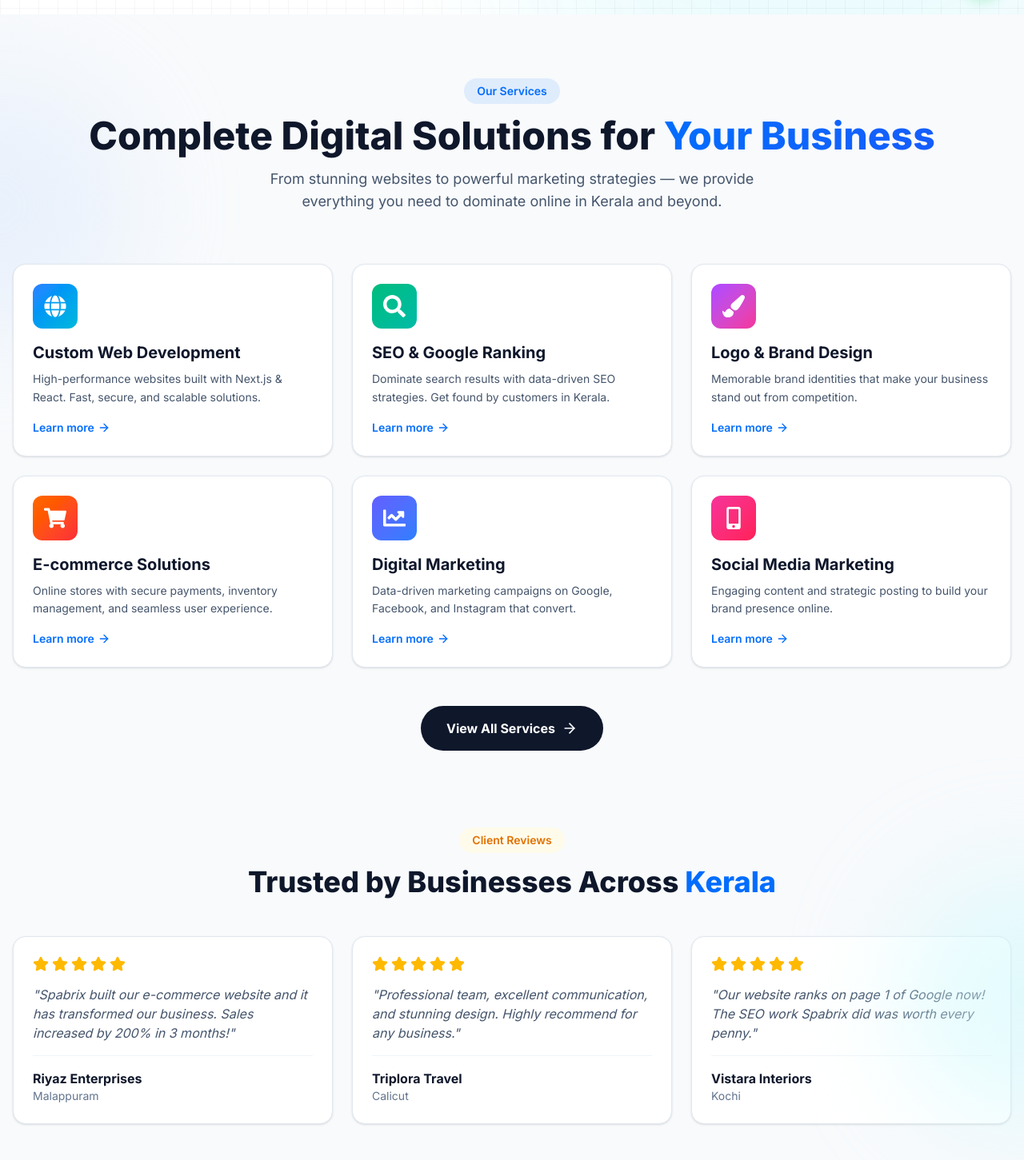
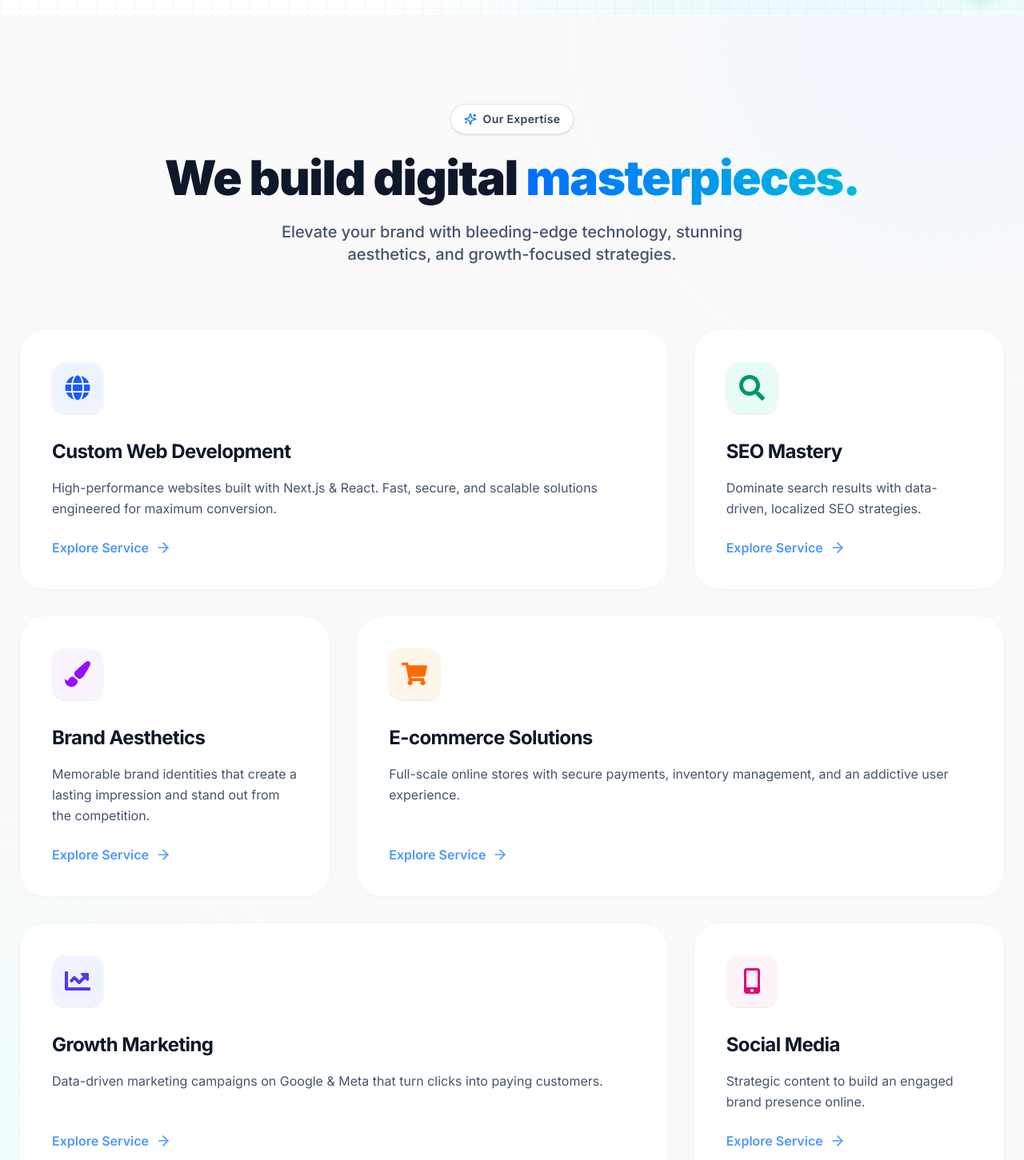
Before and after one commit to spabrixprojects/spabrix, a Next.js app: page / in a window 1280 px wide. Shown: the part 782-2233 px from the top of the page at 80% size. Built offline with nearby package versions, Linux system fonts and the light colour scheme.

Commit message:
feat: implement responsive navigation bar and services section components

```diff
--- a/app/components/Navbar.tsx
+++ b/app/components/Navbar.tsx
@@ -71,9 +71,9 @@ export default function Navbar() {
   return (
     <>
       <nav
-        className={`fixed z-50 transition-all duration-300 ease-in-out ${scrolled
-          ? 'w-[92%] sm:w-[85%] md:w-[80%] max-w-5xl left-1/2 -translate-x-1/2 top-4 rounded-full bg-white/80 backdrop-blur-xl border border-white/20 shadow-lg py-2.5 px-6'
-          : 'w-full top-0 left-0 bg-transparent py-6 px-4 sm:px-6 lg:px-8'
+        className={`fixed z-50 left-1/2 -translate-x-1/2 transition-all duration-300 ease-in-out ${scrolled
+          ? 'w-[92%] sm:w-[85%] md:w-[80%] max-w-5xl top-4 rounded-full bg-white/80 backdrop-blur-xl border border-white/20 shadow-lg py-2.5 px-6'
+          : 'w-full top-0 bg-transparent py-6 px-4 sm:px-6 lg:px-8'
           }`}
       >
         <div className={`w-full h-full ${!scrolled ? 'max-w-7xl mx-auto' : ''}`}>
--- a/app/components/ServicesSection.tsx
+++ b/app/components/ServicesSection.tsx
@@ -4,185 +4,153 @@ import React from 'react';
 import { motion } from 'framer-motion';
 import { FaGlobe, FaSearch, FaPaintBrush, FaShoppingCart, FaChartLine, FaMobileAlt } from 'react-icons/fa';
 import Link from 'next/link';
-import { ArrowRight, Star } from 'lucide-react';
+import { ArrowRight, Sparkles } from 'lucide-react';
 
 const services = [
     {
         icon: FaGlobe,
         title: 'Custom Web Development',
-        description: 'High-performance websites built with Next.js & React. Fast, secure, and scalable solutions.',
-        color: 'from-blue-500 to-cyan-500',
+        description: 'High-performance websites built with Next.js & React. Fast, secure, and scalable solutions engineered for maximum conversion.',
+        iconColor: 'text-blue-600',
+        iconBg: 'bg-blue-100/50',
         slug: 'web-development',
+        colSpan: 'lg:col-span-2',
     },
     {
         icon: FaSearch,
-        title: 'SEO & Google Ranking',
-        description: 'Dominate search results with data-driven SEO strategies. Get found by customers in Kerala.',
-        color: 'from-emerald-500 to-teal-500',
+        title: 'SEO Mastery',
+        description: 'Dominate search results with data-driven, localized SEO strategies.',
+        iconColor: 'text-emerald-600',
+        iconBg: 'bg-emerald-100/50',
         slug: 'seo',
+        colSpan: 'lg:col-span-1',
     },
     {
         icon: FaPaintBrush,
-        title: 'Logo & Brand Design',
-        description: 'Memorable brand identities that make your business stand out from competition.',
-        color: 'from-purple-500 to-pink-500',
+        title: 'Brand Aesthetics',
+        description: 'Memorable brand identities that create a lasting impression and stand out from the competition.',
+        iconColor: 'text-purple-600',
+        iconBg: 'bg-purple-100/50',
         slug: 'branding',
+        colSpan: 'lg:col-span-1',
     },
     {
         icon: FaShoppingCart,
         title: 'E-commerce Solutions',
-        description: 'Online stores with secure payments, inventory management, and seamless user experience.',
-        color: 'from-orange-500 to-red-500',
+        description: 'Full-scale online stores with secure payments, inventory management, and an addictive user experience.',
+        iconColor: 'text-orange-500',
+        iconBg: 'bg-orange-100/50',
         slug: 'ecommerce',
+        colSpan: 'lg:col-span-2',
     },
     {
         icon: FaChartLine,
-        title: 'Digital Marketing',
-        description: 'Data-driven marketing campaigns on Google, Facebook, and Instagram that convert.',
-        color: 'from-indigo-500 to-blue-500',
+        title: 'Growth Marketing',
+        description: 'Data-driven marketing campaigns on Google & Meta that turn clicks into paying customers.',
+        iconColor: 'text-indigo-600',
+        iconBg: 'bg-indigo-100/50',
         slug: 'digital-marketing',
+        colSpan: 'lg:col-span-2',
     },
     {
         icon: FaMobileAlt,
-        title: 'Social Media Marketing',
-        description: 'Engaging content and strategic posting to build your brand presence online.',
-        color: 'from-pink-500 to-rose-500',
+        title: 'Social Media',
+        description: 'Strategic content to build an engaged brand presence online.',
+        iconColor: 'text-pink-600',
+        iconBg: 'bg-pink-100/50',
         slug: 'social-media',
+        colSpan: 'lg:col-span-1',
     },
 ];
 
-const testimonials = [
-    {
-        name: 'Riyaz Enterprises',
-        location: 'Malappuram',
-        text: 'Spabrix built our e-commerce website and it has transformed our business. Sales increased by 200% in 3 months!',
-        rating: 5,
-    },
-    {
-        name: 'Triplora Travel',
-        location: 'Calicut',
-        text: 'Professional team, excellent communication, and stunning design. Highly recommend for any business.',
-        rating: 5,
-    },
-    {
-        name: 'Vistara Interiors',
-        location: 'Kochi',
-        text: 'Our website ranks on page 1 of Google now! The SEO work Spabrix did was worth every penny.',
-        rating: 5,
-    },
-];
+
 
 export default function ServicesSection() {
     return (
-        <section className="py-20 bg-slate-50 relative overflow-hidden">
-            {/* Background Elements */}
-            <div className="absolute -left-40 top-20 w-80 h-80 bg-blue-100/50 rounded-full blur-3xl" />
-            <div className="absolute -right-40 bottom-20 w-80 h-80 bg-cyan-100/50 rounded-full blur-3xl" />
+        <section className="py-28 bg-[#FAFAFA] relative overflow-hidden">
+            {/* Subtle Gradient Orbs for Light Mode */}
+            <div className="absolute top-0 right-0 w-[600px] h-[600px] bg-blue-50 rounded-full blur-[100px] -translate-y-1/2 translate-x-1/3 opacity-70 pointer-events-none" />
+            <div className="absolute bottom-0 left-0 w-[600px] h-[600px] bg-cyan-50 rounded-full blur-[100px] translate-y-1/3 -translate-x-1/2 opacity-70 pointer-events-none" />
 
-            <div className="container mx-auto px-4 relative z-10">
+            <div className="container mx-auto px-4 sm:px-6 relative z-10 max-w-7xl">
+
                 {/* Section Header */}
+                <div className="flex flex-col items-center text-center mb-20">
                     <motion.div
+                        initial={{ opacity: 0, scale: 0.9 }}
+                        whileInView={{ opacity: 1, scale: 1 }}
+                        transition={{ duration: 0.5 }}
+                        viewport={{ once: true }}
+                        className="inline-flex items-center gap-2 px-4 py-2 rounded-full bg-white border border-slate-200 shadow-sm mb-6"
+                    >
+                        <Sparkles className="w-4 h-4 text-brand" />
+                        <span className="text-sm font-semibold tracking-wide text-slate-700">Our Expertise</span>
+                    </motion.div>
+
+                    <motion.h2
                         initial={{ opacity: 0, y: 20 }}
                         whileInView={{ opacity: 1, y: 0 }}
-                    transition={{ duration: 0.6 }}
+                        transition={{ duration: 0.6, delay: 0.1 }}
                         viewport={{ once: true }}
-                    className="text-center mb-16"
+                        className="text-4xl md:text-5xl lg:text-6xl font-black mb-6 tracking-tight text-slate-900"
                     >
-                    <span className="inline-block px-4 py-1.5 bg-brand/10 text-brand rounded-full text-sm font-semibold mb-4">
-                        Our Services
-                    </span>
-                    <h2 className="text-3xl md:text-5xl font-extrabold text-slate-900 mb-4">
-                        Complete Digital Solutions for{' '}
-                        <span className="bg-clip-text text-transparent bg-gradient-to-r from-brand to-blue-600">
-                            Your Business
-                        </span>
-                    </h2>
-                    <p className="text-slate-600 max-w-2xl mx-auto text-lg">
-                        From stunning websites to powerful marketing strategies — we provide everything you need to dominate online in Kerala and beyond.
-                    </p>
-                </motion.div>
+                        We build digital <span className="text-transparent bg-clip-text bg-gradient-to-r from-brand to-cyan-500">masterpieces.</span>
+                    </motion.h2>
 
-                {/* Services Grid */}
-                <div className="grid grid-cols-1 md:grid-cols-2 lg:grid-cols-3 gap-6 mb-12">
+                    <motion.p
+                        initial={{ opacity: 0, y: 20 }}
+                        whileInView={{ opacity: 1, y: 0 }}
+                        transition={{ duration: 0.6, delay: 0.2 }}
+                        viewport={{ once: true }}
+                        className="text-slate-600 max-w-2xl text-lg md:text-xl font-medium"
+                    >
+                        Elevate your brand with bleeding-edge technology, stunning aesthetics, and growth-focused strategies.
+                    </motion.p>
+                </div>
+
+                {/* Light Bento Grid */}
+                <div className="grid grid-cols-1 md:grid-cols-2 lg:grid-cols-3 gap-6 xl:gap-8">
                     {services.map((service, index) => (
-                        <Link key={service.title} href={`/services#${service.slug}`}>
                         <motion.div
+                            key={service.title}
                             initial={{ opacity: 0, y: 30 }}
                             whileInView={{ opacity: 1, y: 0 }}
                             transition={{ duration: 0.5, delay: index * 0.1 }}
                             viewport={{ once: true }}
-                                className="group p-6 bg-white rounded-2xl border border-slate-200 shadow-sm hover:shadow-xl hover:border-brand/30 transition-all duration-300 cursor-pointer h-full"
+                            className={`${service.colSpan} h-full`}
                         >
-                                <div className={`w-14 h-14 rounded-xl bg-gradient-to-br ${service.color} flex items-center justify-center mb-4 group-hover:scale-110 transition-transform`}>
-                                    <service.icon className="w-7 h-7 text-white" aria-hidden="true" />
+                            <Link href={`/services#${service.slug}`} className="block h-full outline-none focus-visible:ring-4 focus-visible:ring-brand/50 rounded-[2rem]">
+                                <div className="h-full bg-white p-8 sm:p-10 rounded-[2rem] border border-slate-100 shadow-[0_4px_20px_-4px_rgba(0,0,0,0.02)] hover:shadow-[0_20px_40px_-10px_rgba(0,0,0,0.08)] hover:-translate-y-1 transition-all duration-300 group flex flex-col justify-between relative overflow-hidden">
+
+                                    {/* Hover gradient sweep */}
+                                    <div className="absolute inset-0 bg-gradient-to-br from-slate-50/50 to-transparent opacity-0 group-hover:opacity-100 transition-opacity duration-300 pointer-events-none" />
+
+                                    <div className="relative z-10">
+                                        <div className={`w-16 h-16 rounded-2xl ${service.iconBg} flex items-center justify-center mb-8 border border-white/50 shadow-sm group-hover:scale-110 transition-transform duration-500 ease-out`}>
+                                            <service.icon className={`w-8 h-8 ${service.iconColor}`} aria-hidden="true" />
                                         </div>
-                                <h3 className="text-xl font-bold text-slate-900 mb-2 group-hover:text-brand transition-colors">
+                                        <h3 className="text-2xl font-bold text-slate-900 mb-4 tracking-tight">
                                             {service.title}
                                         </h3>
-                                <p className="text-slate-600 text-sm leading-relaxed">
+                                        <p className="text-slate-600 text-base leading-relaxed mb-6">
                                             {service.description}
                                         </p>
-                                <span className="inline-flex items-center gap-1 text-brand text-sm font-semibold mt-4 group-hover:gap-2 transition-all">
-                                    Learn more <ArrowRight className="w-4 h-4" />
-                                </span>
+                                    </div>
+
+                                    <div className="flex items-center gap-2 text-brand font-semibold relative z-10 opacity-70 group-hover:opacity-100 transition-opacity duration-300">
+                                        <span>Explore Service</span>
+                                        <ArrowRight className="w-5 h-5 group-hover:translate-x-1.5 transition-transform duration-300" />
+                                    </div>
+                                </div>
+                            </Link>
                         </motion.div>
-                        </Link>
                     ))}
                 </div>
 
-                {/* CTA */}
-                <div className="text-center">
-                    <Link
-                        href="/services"
-                        className="inline-flex items-center gap-2 px-8 py-4 bg-slate-900 text-white font-bold rounded-full hover:bg-brand transition-colors group"
-                    >
-                        View All Services
-                        <ArrowRight className="w-5 h-5 group-hover:translate-x-1 transition-transform" />
-                    </Link>
-                </div>
-            </div>
 
-            {/* Testimonials Section */}
-            <div className="container mx-auto px-4 mt-24">
-                <motion.div
-                    initial={{ opacity: 0, y: 20 }}
-                    whileInView={{ opacity: 1, y: 0 }}
-                    transition={{ duration: 0.6 }}
-                    viewport={{ once: true }}
-                    className="text-center mb-12"
-                >
-                    <span className="inline-block px-4 py-1.5 bg-amber-50 text-amber-600 rounded-full text-sm font-semibold mb-4">
-                        Client Reviews
-                    </span>
-                    <h2 className="text-3xl md:text-4xl font-extrabold text-slate-900">
-                        Trusted by Businesses Across{' '}
-                        <span className="text-brand">Kerala</span>
-                    </h2>
-                </motion.div>
 
-                <div className="grid grid-cols-1 md:grid-cols-3 gap-6">
-                    {testimonials.map((testimonial, index) => (
-                        <motion.div
-                            key={testimonial.name}
-                            initial={{ opacity: 0, y: 20 }}
-                            whileInView={{ opacity: 1, y: 0 }}
-                            transition={{ duration: 0.5, delay: index * 0.1 }}
-                            viewport={{ once: true }}
-                            className="p-6 bg-white rounded-2xl border border-slate-200 shadow-sm"
-                        >
-                            <div className="flex gap-1 mb-4">
-                                {[...Array(testimonial.rating)].map((_, i) => (
-                                    <Star key={i} className="w-5 h-5 fill-amber-400 text-amber-400" />
-                                ))}
-                            </div>
-                            <p className="text-slate-600 mb-4 italic">&quot;{testimonial.text}&quot;</p>
-                            <div className="border-t border-slate-100 pt-4">
-                                <p className="font-bold text-slate-900">{testimonial.name}</p>
-                                <p className="text-sm text-slate-500">{testimonial.location}</p>
-                            </div>
-                        </motion.div>
-                    ))}
-                </div>
+
+
             </div>
         </section>
     );
--- a/app/globals.css
+++ b/app/globals.css
@@ -120,6 +120,7 @@ body {
   margin: 0;
   padding: 0;
   overflow-x: hidden;
+  scroll-behavior: smooth;
   color: rgb(var(--foreground-rgb));
   background: linear-gradient(to bottom,
       transparent,
```
Lines whose indentation alone changed are shown as unchanged.
